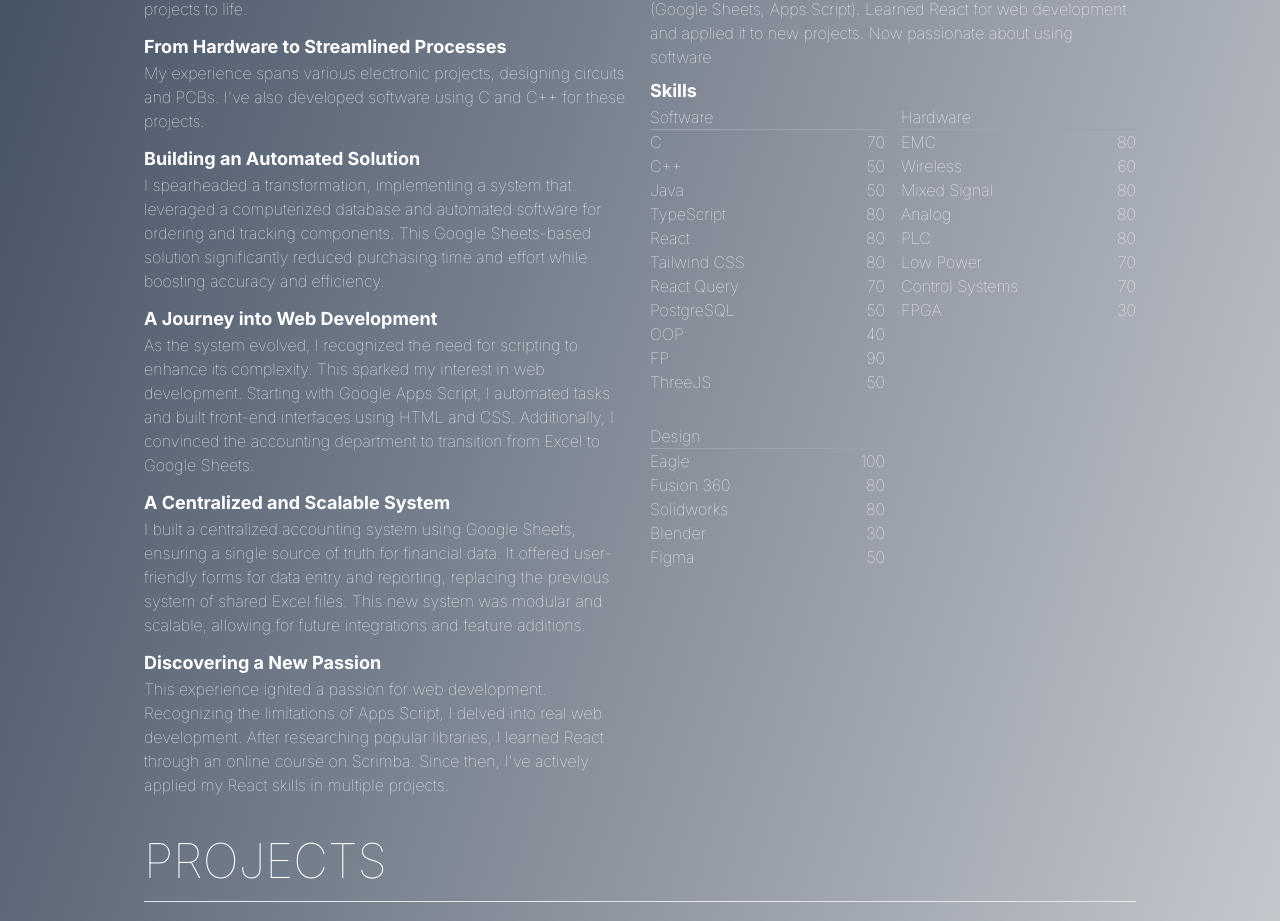
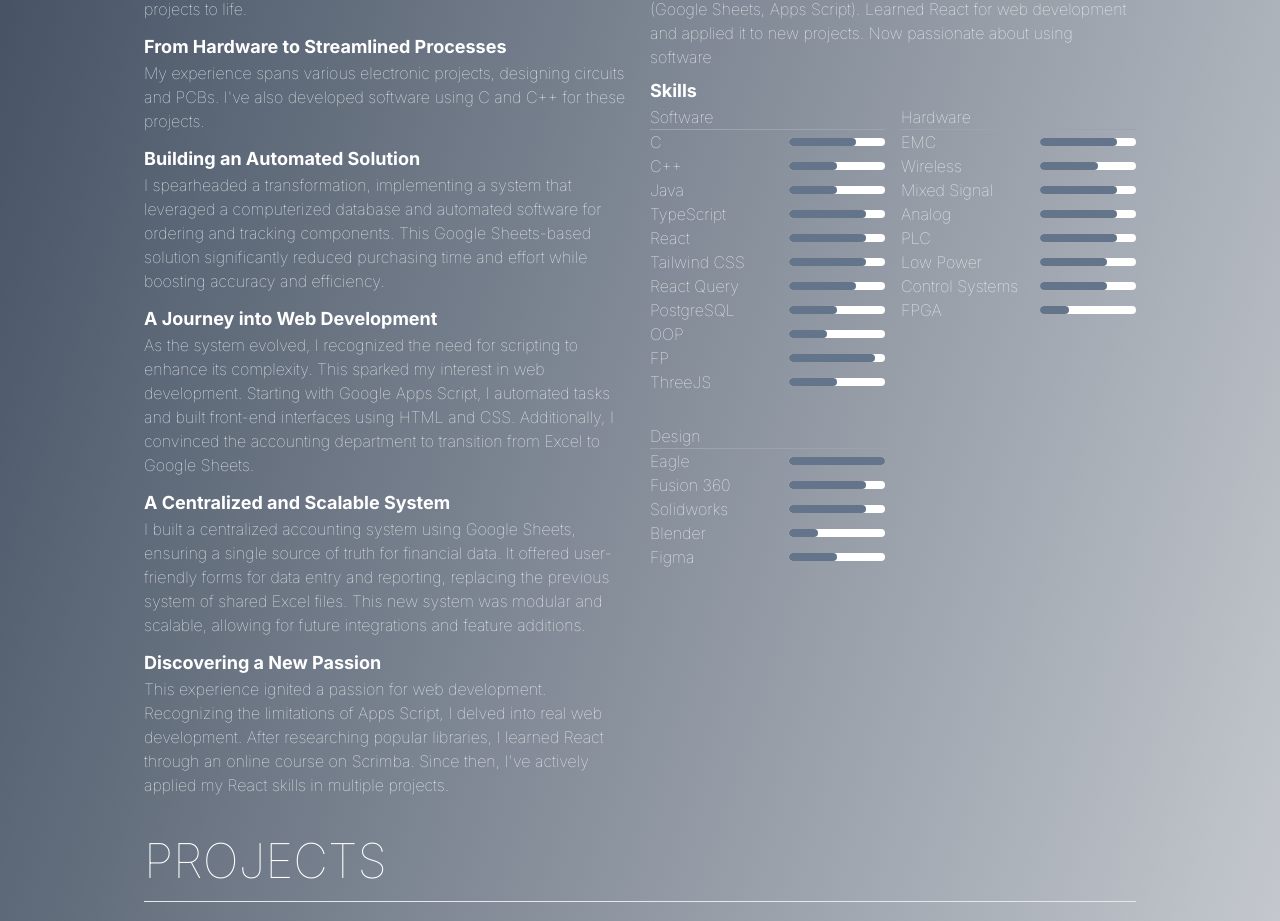
Before and after one commit to seifmegahed/portfolio, a React (Vite) app: page / in a window 1280 px wide. Shown: the part 792-1713 px from the top of the page. Built offline with nearby package versions, Linux system fonts and the light colour scheme.

Commit message:
skill bar + animation on enter

```diff
--- a/src/sections/About.tsx
+++ b/src/sections/About.tsx
@@ -1,3 +1,4 @@
+import { useEffect, useRef, useState } from "react";
 import SectionTitle from "../components/SectionTitle";
 import SectionWrapper from "../components/SectionWrapper";
 import { aboutData, skillsData } from "../data/aboutData";
@@ -7,6 +8,26 @@ const ParagraphTitle = (props: { children: string }) => (
 );
 
 export default function About() {
+  const skillsSectionRef = useRef<HTMLDivElement>(null);
+  const [trigger, setTrigger] = useState(false);
+
+  useEffect(() => {
+    if (!trigger) {
+      const interval = setInterval(() => {
+        const skillsSection = skillsSectionRef.current;
+        if (skillsSection) {
+          const skillsSectionHeight =
+            window.innerHeight - skillsSection.getBoundingClientRect().top;
+          if (skillsSectionHeight > 300) {
+            setTrigger(true);
+            console.log("trigger");
+            clearInterval(interval);
+          }
+        }
+      }, 100);
+    }
+  }, [trigger]);
+
   const PartA = [
     aboutData[0],
     aboutData[1],
@@ -35,7 +56,7 @@ export default function About() {
               <p>{data.content}</p>
             </div>
           ))}
-          <div>
+          <div ref={skillsSectionRef}>
             <ParagraphTitle>Skills</ParagraphTitle>
             <div className="grid lg:grid-cols-2  md:grid-cols-1 sm:grid-cols-2 gap-4 h-full">
               {Object.entries(skillsData).map(([key, value]) => (
@@ -45,10 +66,10 @@ export default function About() {
                   {value.map((data) => (
                     <div
                       key={data.title}
-                      className="flex w-full justify-between"
+                      className="flex w-full justify-between items-center"
                     >
                       <p>{data.title}</p>
-                      <p>{data.score}</p>
+                      <SkillBar trigger={trigger} score={data.score} />
                     </div>
                   ))}
                 </div>
@@ -60,3 +81,14 @@ export default function About() {
     </SectionWrapper>
   );
 }
+
+function SkillBar(props: { score: number; trigger: boolean }) {
+  return (
+    <div className="bg-white rounded-full h-2 w-24">
+      <div
+        className="bg-slate-500 h-2 rounded-full transition-all duration-1000 ease-in-out"
+        style={{ width: props.trigger ? props.score + "%" : "0%" }}
+      ></div>
+    </div>
+  );
+}
```
